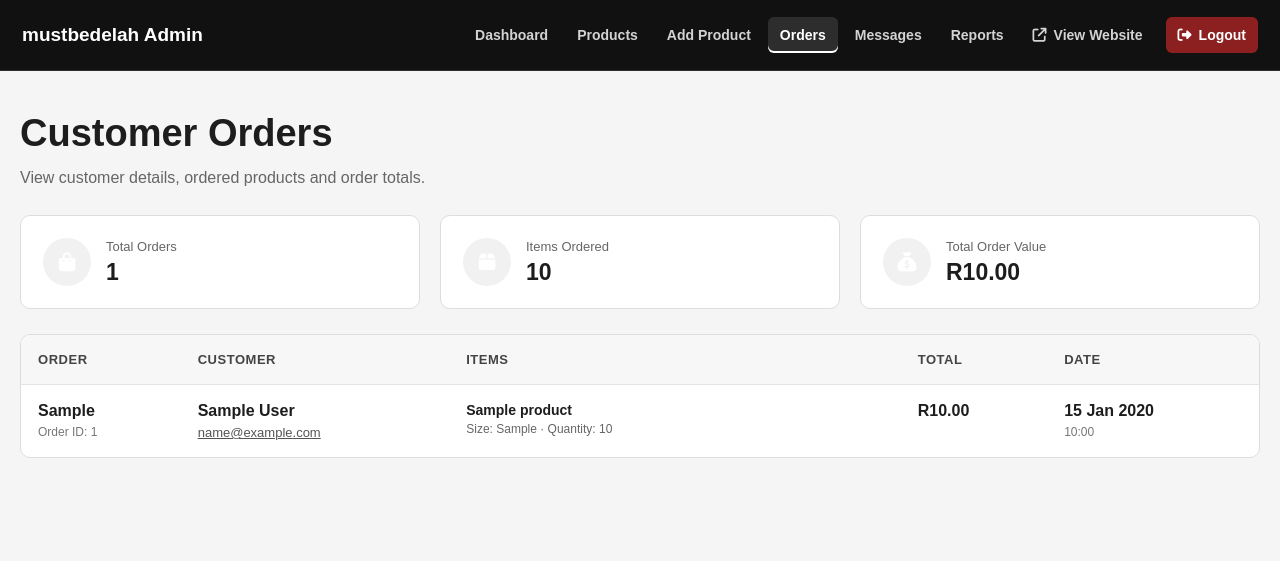
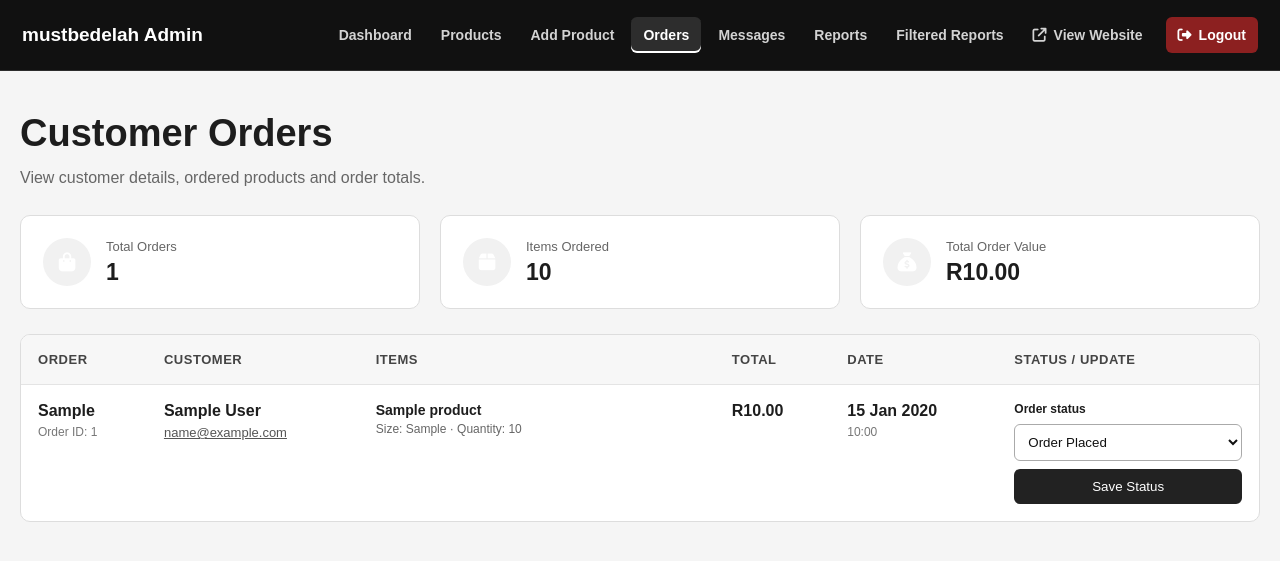
Before and after one commit to shaanmotsholane/XISD5319-Group-Project, a PHP site: page /XISD5319-Group-Project/admin/orders.php in a window 1280 px wide. Shown: the top 561 px of the page. Run offline with PHP 8.4, Linux system fonts and the light colour scheme; the visitor is signed in with stand-in values (Sample User, id 1); tables that the repository leaves empty or names only in its code hold one stand-in row (values such as "Sample post").

Commit message:
Added filter reports so admin can see reports clearly,and order status

```diff
--- a/admin/admin-nav.php
+++ b/admin/admin-nav.php
@@ -65,6 +65,8 @@ $current_page = basename($_SERVER['PHP_SELF']);
                 Reports
             </a>
 
+            <a href="filtered-reports.php" class="<?php echo $current_page === 'filtered-reports.php' ? 'active' : ''; ?>">Filtered Reports</a>
+
             <a
                 href="../index.php"
                 target="_blank"
--- a/admin/admin.css
+++ b/admin/admin.css
@@ -2085,3 +2085,10 @@ body {
         box-shadow: none;
     }
 }
+/* Order tracking controls */
+.order-status-form {display:flex;flex-direction:column;gap:8px;min-width:160px;}
+.order-status-form label {font-size:12px;font-weight:700;}
+.order-status-form select {padding:9px;border:1px solid #aaa;border-radius:6px;background:white;color:#111;}
+.order-status-form button {padding:10px;border:0;border-radius:6px;background:#222;color:white;cursor:pointer;}
+.order-status-form button:hover {background:#444;color:white;}
+.admin-update-message {padding:12px 16px;margin:15px 0;background:#e7f8ec;color:#176b2c;border-radius:6px;}
--- a/admin/orders.php
+++ b/admin/orders.php
@@ -7,6 +7,26 @@ if (!isset($_SESSION['admin'])) {
 }
 
 include '../config/db.php';
+if (empty($_SESSION['admin_order_csrf'])) {
+    $_SESSION['admin_order_csrf'] = bin2hex(random_bytes(32));
+}
+$allowed_statuses = ['Order Placed', 'Preparing', 'On the Way', 'Delivered', 'Cancelled'];
+if ($_SERVER['REQUEST_METHOD'] === 'POST' && isset($_POST['update_status'])) {
+    if (!hash_equals($_SESSION['admin_order_csrf'], (string)($_POST['csrf'] ?? ''))) {
+        http_response_code(403); exit('Invalid request token.');
+    }
+    $id = filter_var($_POST['order_id'] ?? null, FILTER_VALIDATE_INT);
+    $new_status = (string)($_POST['status'] ?? '');
+    if (!$id || !in_array($new_status, $allowed_statuses, true)) {
+        http_response_code(400); exit('Invalid order or status.');
+    }
+    $update = mysqli_prepare($conn, 'UPDATE orders SET status = ? WHERE order_id = ?');
+    mysqli_stmt_bind_param($update, 'si', $new_status, $id);
+    mysqli_stmt_execute($update);
+    mysqli_stmt_close($update);
+    header('Location: orders.php?updated=1'); exit;
+}
+
 
 /*
 |--------------------------------------------------------------------------
@@ -21,6 +41,7 @@ $orders_sql = "
         orders.customer_id,
         orders.total_amount,
         orders.order_date,
+        orders.status,
         customers.name AS customer_name,
         customers.email AS customer_email
     FROM orders
@@ -158,6 +179,7 @@ foreach ($orders as $order) {
 
     </div>
 
+    <?php if (isset($_GET['updated'])): ?><p role="status" class="admin-update-message">Order status updated successfully.</p><?php endif; ?>
     <section class="admin-stats-grid">
 
         <article class="admin-stat-card">
@@ -247,6 +269,7 @@ foreach ($orders as $order) {
                             <th>Items</th>
                             <th>Total</th>
                             <th>Date</th>
+                            <th>Status / Update</th>
                         </tr>
 
                     </thead>
@@ -416,6 +439,19 @@ foreach ($orders as $order) {
 
                             </td>
 
+                            <td data-label="Status / Update">
+                                <form method="post" class="order-status-form">
+                                    <input type="hidden" name="csrf" value="<?php echo htmlspecialchars($_SESSION['admin_order_csrf'], ENT_QUOTES); ?>">
+                                    <input type="hidden" name="order_id" value="<?php echo (int)$order['order_id']; ?>">
+                                    <label for="status-<?php echo (int)$order['order_id']; ?>">Order status</label>
+                                    <select id="status-<?php echo (int)$order['order_id']; ?>" name="status">
+                                        <?php foreach ($allowed_statuses as $status_option): ?>
+                                        <option value="<?php echo htmlspecialchars($status_option, ENT_QUOTES); ?>" <?php echo $order['status'] === $status_option ? 'selected' : ''; ?>><?php echo htmlspecialchars($status_option); ?></option>
+                                        <?php endforeach; ?>
+                                    </select>
+                                    <button type="submit" name="update_status" value="1">Save Status</button>
+                                </form>
+                            </td>
                         </tr>
 
                     <?php } ?>
```
Also changed, not shown: admin/filtered-reports.php (added, +57 -0 lines), admin/login.php (+28 -20 lines), style.css (line endings or trailing spaces).
